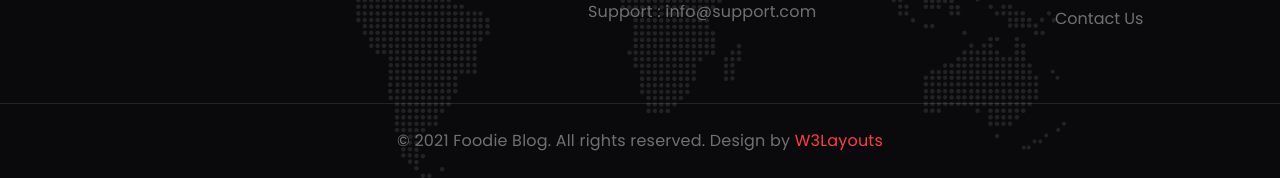
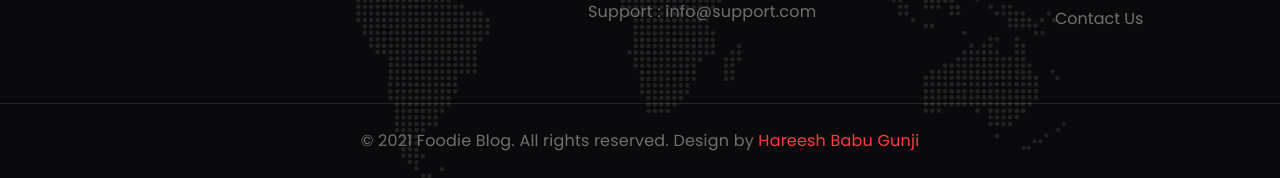
Before and after one commit to hareeshbabu123/FoodieBlog, a plain HTML site: page about.html in a window 1280 px wide. Shown: the part 5052-5230 px from the top of the page. Drawn offline with Linux system fonts and the light colour scheme; a web font is replaced by a local one.

Commit message:
Initial Commit

```diff
--- a/about.html
+++ b/about.html
@@ -570,9 +570,9 @@
         <!-- copyright -->
         <section class="w3l-copyright text-center">
             <div class="container">
-                <p class="copy-footer-29">© 2021 Foodie Blog. All rights reserved. Design by <a
-                        href="https://w3layouts.com/" target="_blank">
-                        W3Layouts</a></p>
+                <p class="copy-footer-29">© 2021 Foodie Blog. All rights reserved. Design by <a>
+
+                        Hareesh Babu Gunji</a></p>
             </div>
         </section>
         <!-- //copyright -->
```
